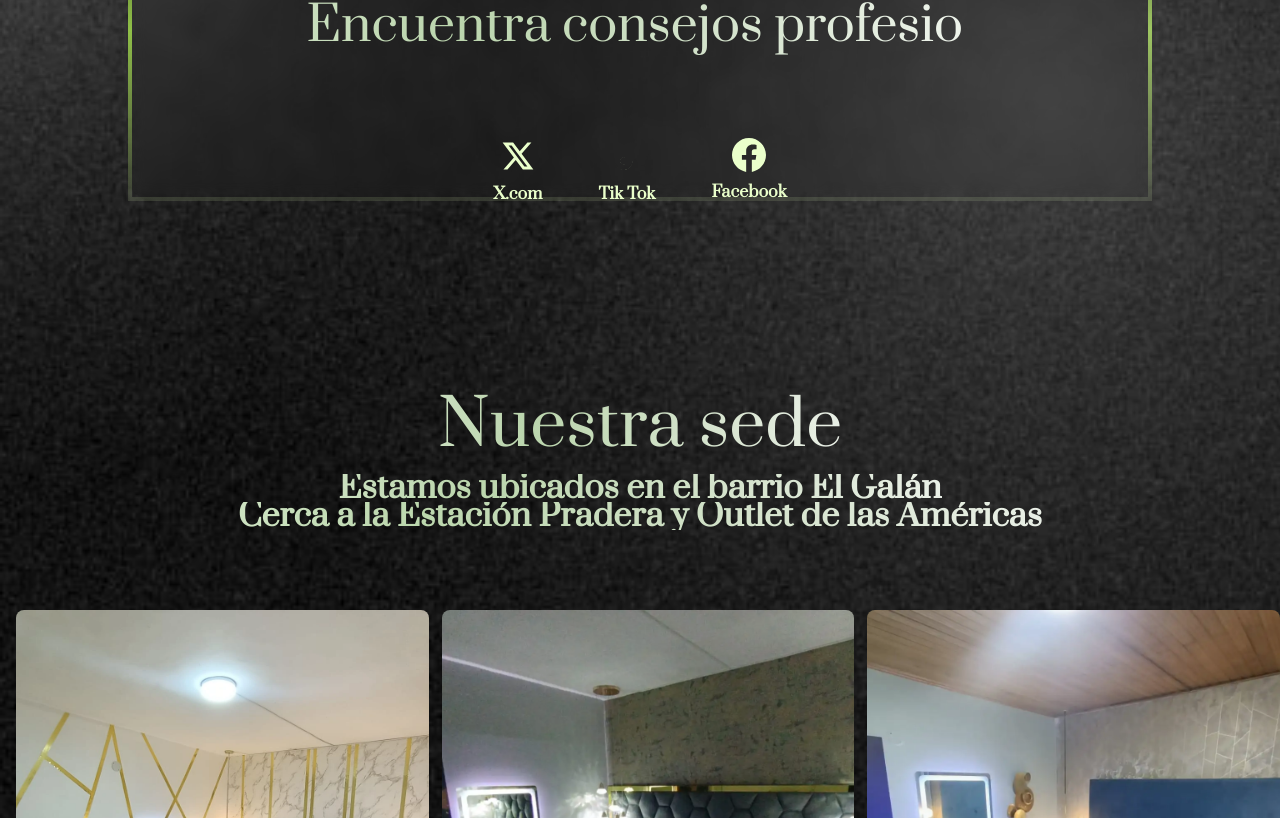
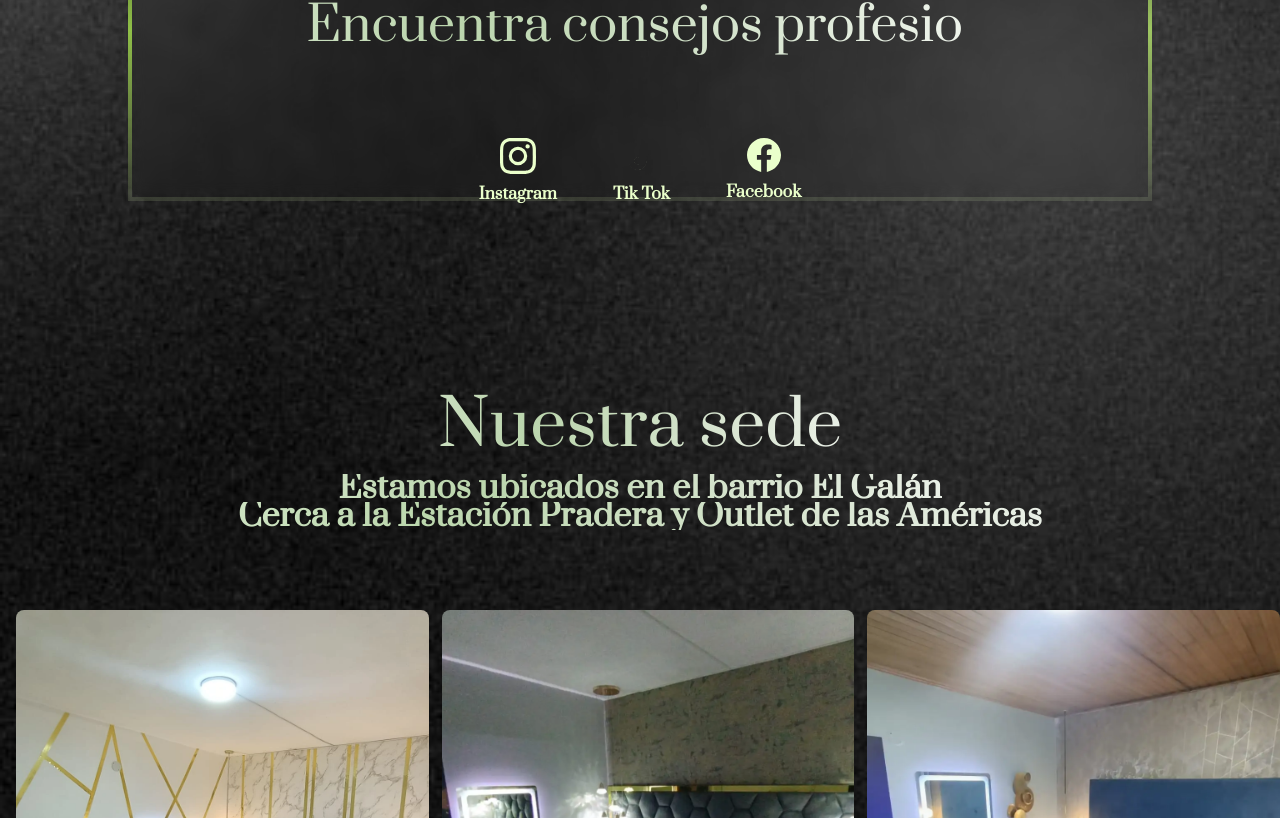
Before and after one commit to FEMirandaT/mystic, a Next.js app: page / in a window 1280 px wide. Shown: the part 1302-2120 px from the top of the page. Built offline with nearby package versions, Linux system fonts and the light colour scheme.

Commit message:
ajuste en fotos de mobile

```diff
--- a/src/app/page.tsx
+++ b/src/app/page.tsx
@@ -16,7 +16,7 @@ export default function Home() {
     <div className="flex flex-col items-center justify-center min-h-screen w-full bg-bgWhite2 dark:bg-header4 bg-cover object-center bg-no-repeat overflow-x-hidden relative font-prata">
       <Header />
       <ContactSection />
-      <div className="flex flex-col items-center md:my-20">
+      <div className="flex flex-col items-center my-10 md:my-20">
         <h2 className="text-h10 md:text-h5 animated-gradient-text ">
           Nuestra sede
         </h2>
--- a/src/components/Contact/ContactSection.tsx
+++ b/src/components/Contact/ContactSection.tsx
@@ -3,13 +3,13 @@ import { COLORS } from "@/utils/colors";
 import { motion } from "motion/react";
 import Image from "next/image";
 import { TypeAnimation } from "react-type-animation";
-import { FacebookIcon, TiktokIcon, XIcon } from "../icons";
+import { FacebookIcon, InstagramIcon, TiktokIcon } from "../icons";
 
 export const SOCIAL_NETWORKS = [
   {
     url: "https://www.instagram.com/mysticparadisebogota?igsh=MWhnNmhtbWV3OXA2eA==",
-    icon: <XIcon color={COLORS.primary} size={36} />,
-    label: "X.com",
+    icon: <InstagramIcon color={COLORS.primary} size={36} />,
+    label: "Instagram",
     user: "@mysticparadise",
   },
   {
@@ -19,7 +19,7 @@ export const SOCIAL_NETWORKS = [
     user: "@mysticparadise",
   },
   {
-    url: "https://www.facebook.com/profile.php?id=100092679301342&mibextid=ZbWKwL",
+    url: "https://www.facebook.com/profile.php?id=61564607116969&mibextid=ZbWKwL",
     icon: <FacebookIcon color={COLORS.primary} size={34} />,
     label: "Facebook",
   },
--- a/src/components/Gallery/CardImage.tsx
+++ b/src/components/Gallery/CardImage.tsx
@@ -12,7 +12,7 @@ interface PropsImage {
 const CardImage = memo(({ image, setSelected }: PropsImage) => {
   return (
     <motion.div
-      className="w-full h-full rounded-lg relative  md:min-h-[500px]"
+      className="w-full h-full rounded-lg relative min-h-96  md:min-h-[500px]"
       onClick={() => setSelected(image)}
       whileHover={{
         scale: 1.025,
```
